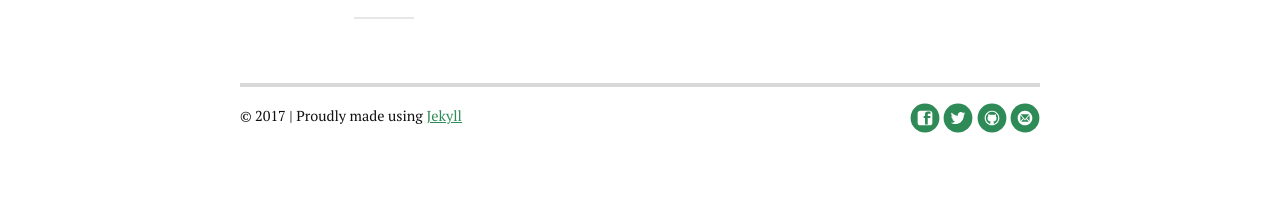
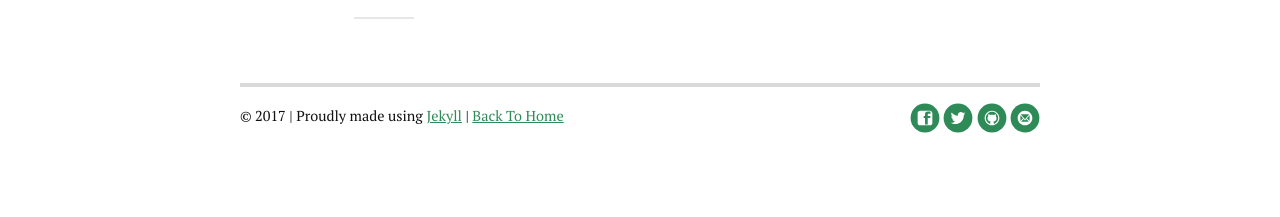
Before and after one commit to AkashKrDutta/AkashKrDutta.github.ioTest2, a Jekyll site: the page built from index.html, in a window 1280 px wide. Shown: the part 1468-1685 px from the top of the page. Built offline with Jekyll 4.4.1, drawn with Linux system fonts in a browser that asks for light colours; nearby versions of some CDN libraries; the list of posts is cut into pages by our own code.

Commit message:
Add bottom Back To Home Link

```diff
--- a/_includes/footer.html
+++ b/_includes/footer.html
@@ -1,6 +1,6 @@
 <div class="footer">
    <div class="container">
-      <p class="copy">&copy; {{ site.time | date: '%Y' }} | Proudly made using <a href="http://jekyllrb.com">Jekyll</a></p>
+      <p class="copy">&copy; {{ site.time | date: '%Y' }} | Proudly made using <a href="http://jekyllrb.com">Jekyll</a> | <a href="{{ site.home | prepend: site.baseurl }}"> Back To Home </a></p>
 
       <div class="footer-links">
          <ul class="noList">
```
